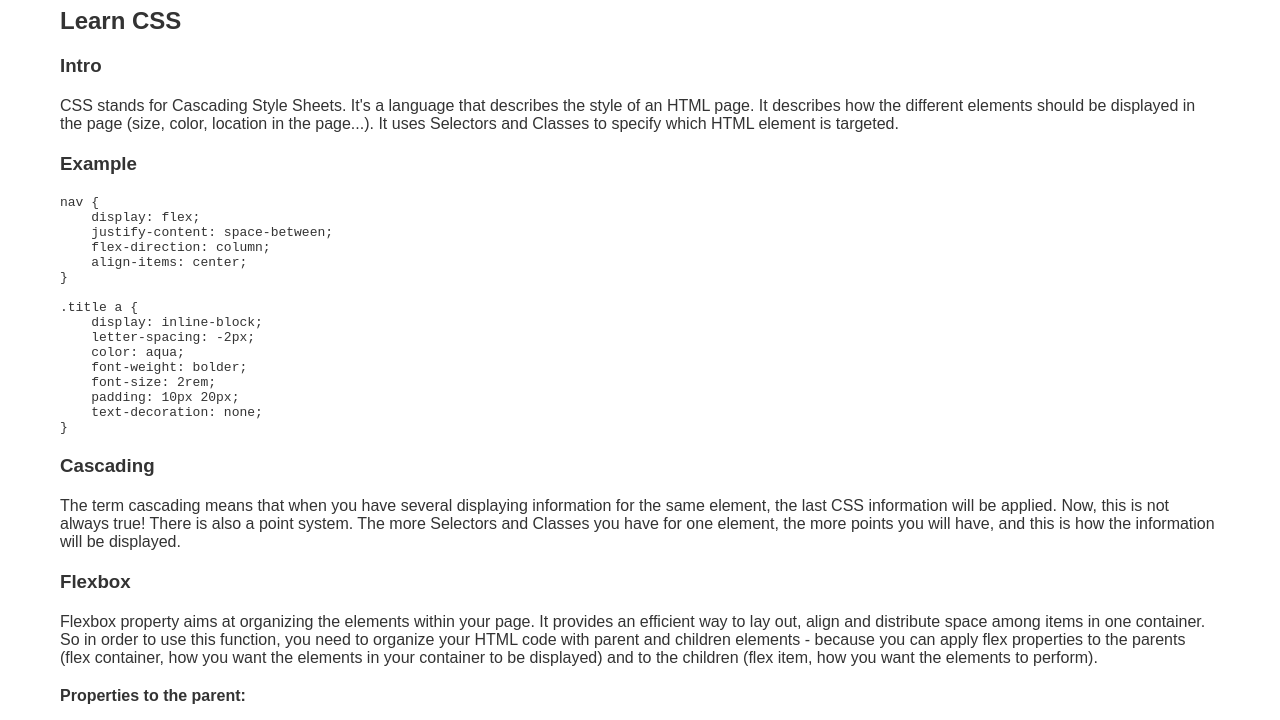
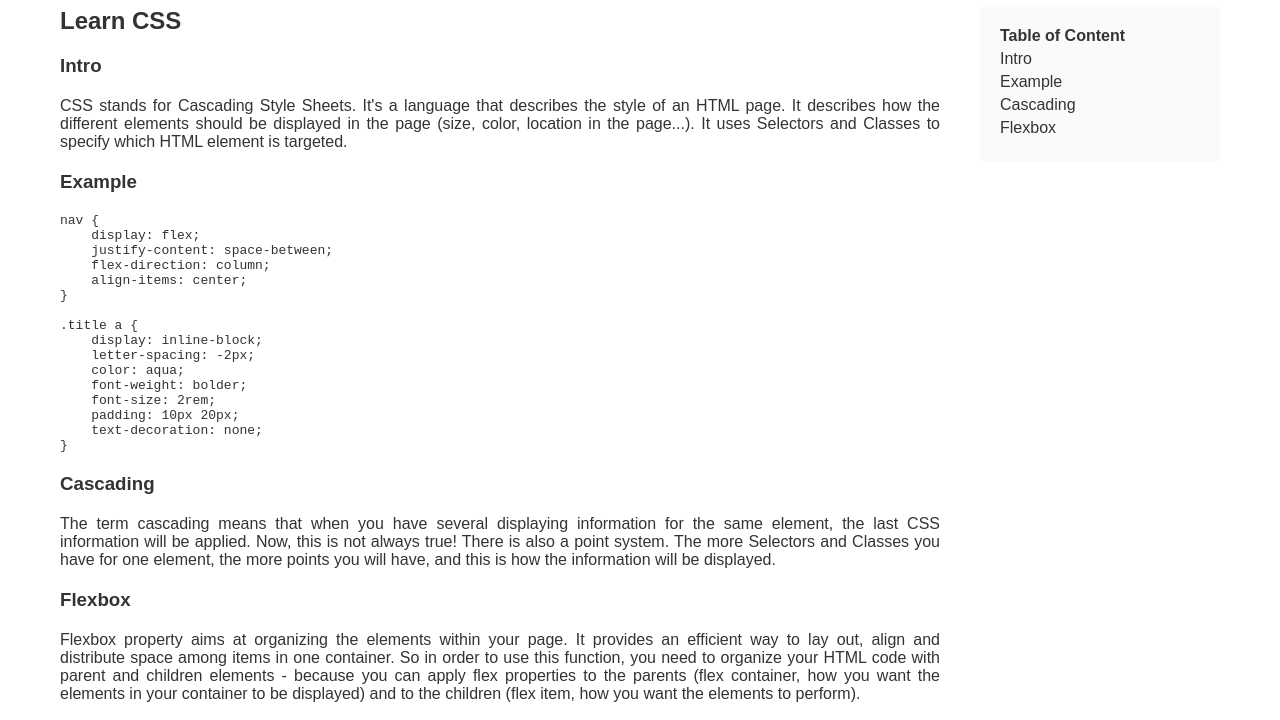
Before and after one commit to NathalieCodes/holidayexercice, a plain HTML site: page css.html in a window 1280 px wide. Shown: the part 60-780 px from the top of the page. Drawn offline with Linux system fonts and the light colour scheme.

Commit message:
table of content

```diff
--- a/css.html
+++ b/css.html
@@ -21,11 +21,18 @@
         </nav>
 
         <section class="page-content">
+            <ul class="table-content">
+                <li><strong>Table of Content</strong></li>
+                <li><a href="#intro">Intro</a></li>
+                <li><a href="#example">Example</a></li>
+                <li><a href="#cascading">Cascading</a></li>
+                <li><a href="#flexbox">Flexbox</a></li>
+            </ul>
             <h2>
                 Learn CSS
             </h2>
 
-            <h3>
+            <h3 id="intro">
                 Intro
             </h3>
             <p>
@@ -34,7 +41,7 @@
                 location in the page...).
                 It uses Selectors and Classes to specify which HTML element is targeted.
             </p>
-            <h3>
+            <h3 id="example">
                 Example
             </h3>
             <pre>
@@ -54,7 +61,7 @@ nav {
     padding: 10px 20px;
     text-decoration: none;
 }</pre>
-            <h3>
+            <h3 id="cascading">
                 Cascading
             </h3>
             <p>
@@ -63,7 +70,7 @@ nav {
                 The more Selectors and Classes you have for one element, the more points you will have,
                 and this is how the information will be displayed.
             </p>
-            <h3>
+            <h3 id="flexbox">
                 Flexbox
             </h3>
             <p>
--- a/desktop.css
+++ b/desktop.css
@@ -33,3 +33,14 @@ nav li a:hover,nav li a.active  {
     align-items: center;
     padding-top: 0;
 }
+
+.page-content {
+    padding-right: 300px;
+    text-align: justify;
+}
+
+.table-content {
+    width: 200px;
+    position: fixed;
+    right: 60px;
+}
--- a/mobile.css
+++ b/mobile.css
@@ -108,6 +108,7 @@ nav li a:hover,nav li a.active  {
 
 .page-content {
     padding: 10px 20px;
+    position: relative;
 }
 
 .page-content h2, .page-content h3, .page-content p,
@@ -125,3 +126,21 @@ pre {
     max-width: 100%;
     overflow: auto;
 }
+
+/*table of content*/
+.table-content {
+    list-style: none;
+    border-radius: 5px;
+    background-color: #fafafa;
+    padding: 20px;
+    margin-bottom: 20px;
+}
+
+.table-content li {
+    padding-bottom: 5px;
+}
+
+.table-content li a {
+    text-decoration: none;
+    color: #333333;
+}
```
Also changed, not shown: dailymood.html (+1 -1 lines), html.html (+11 -4 lines).
